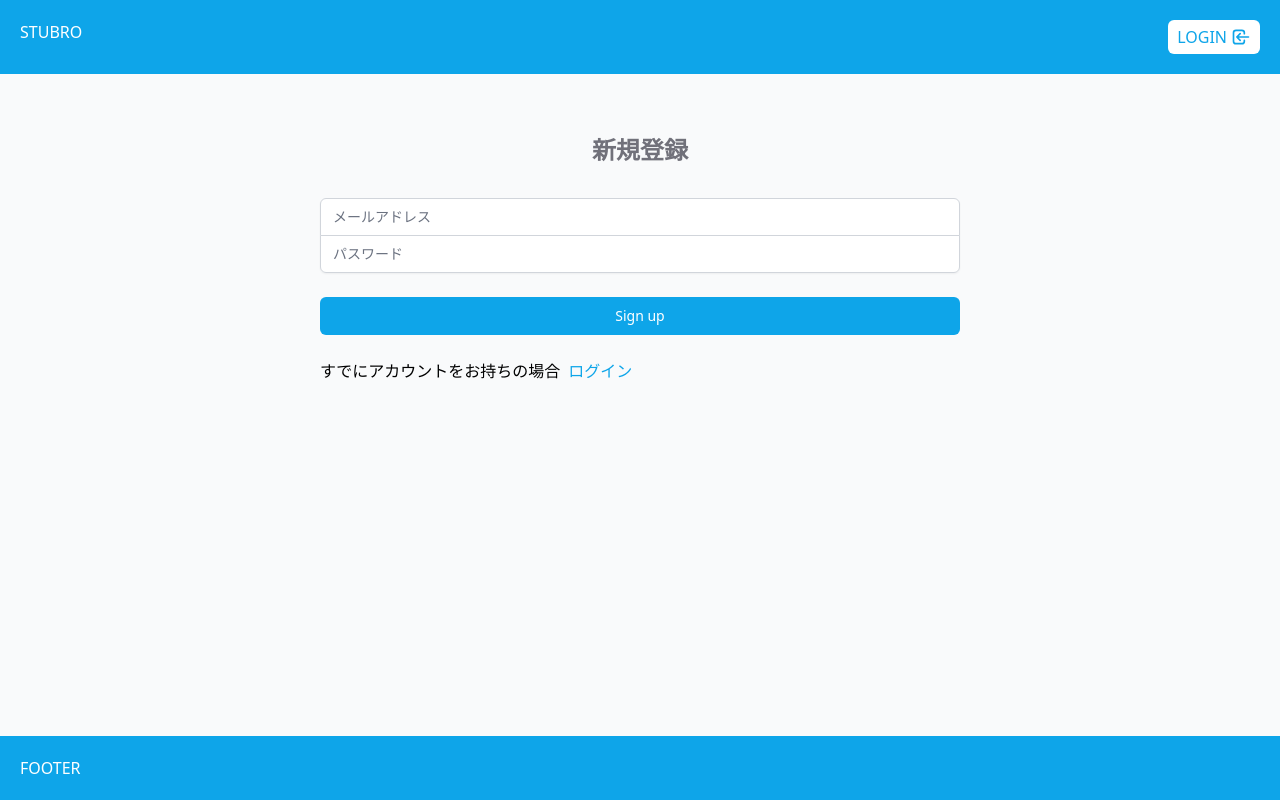
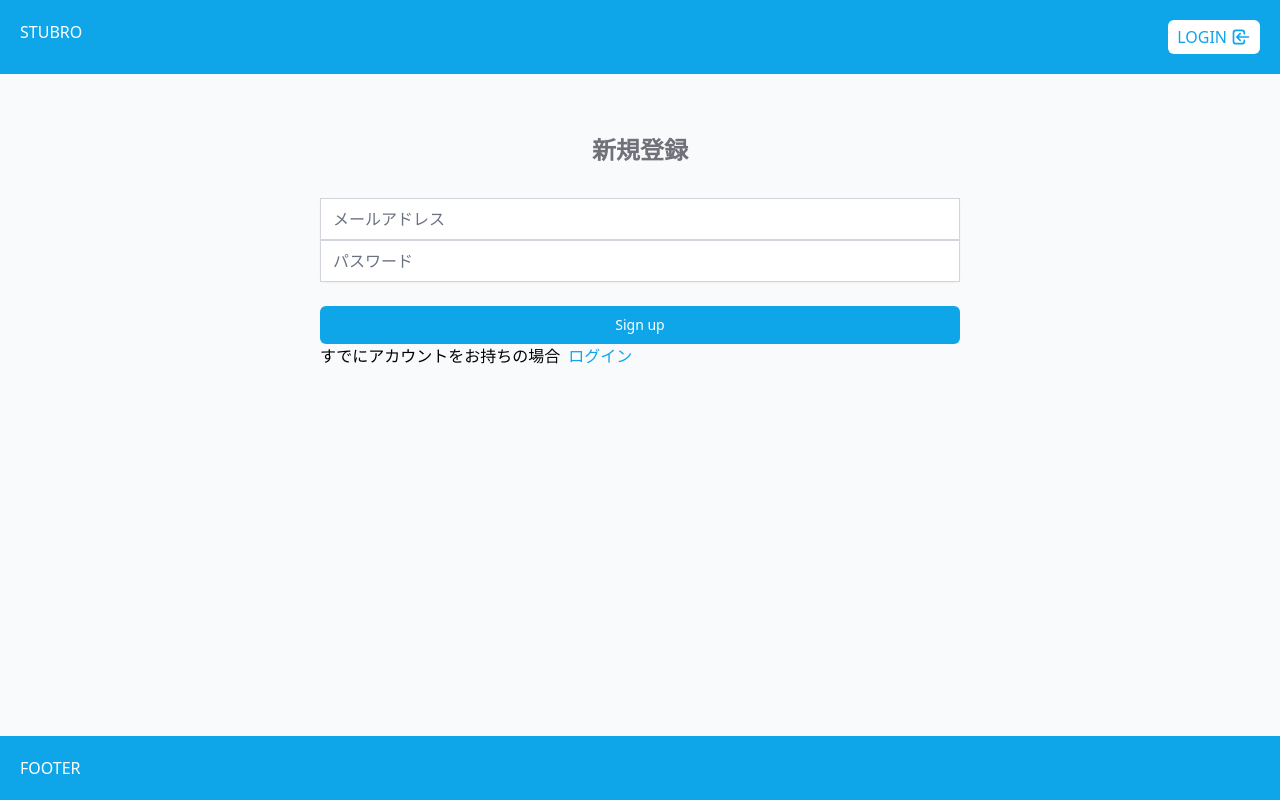
Before and after one commit to kazukitaninaka/stubro, a Next.js app in the folder app/: page /signup in a window 1280 px wide. Built offline with nearby package versions, Linux system fonts and the light colour scheme; no server answers.

Commit message:
include inputfields in custom hook useEntry

```diff
--- a/app/hooks/useEntry.tsx
+++ b/app/hooks/useEntry.tsx
@@ -90,5 +90,32 @@ export default function useEntry() {
       });
   }
 
-  return { setEmail, setPassword, isSigning, signup, login, loginViaGoogle };
+  const renderInputFields = () => (
+    <div className='rounded-md shadow-sm -space-y-px'>
+      <div>
+        <input
+          name='email'
+          type='email'
+          autoComplete='email'
+          required
+          className='appearance-none rounded-none relative block w-full px-3 py-2 border border-gray-300 placeholder-gray-500 text-gray-900 rounded-t-md focus:outline-none focus:ring-sky-500 focus:border-sky-500 focus:z-10 sm:text-sm'
+          placeholder='メールアドレス'
+          onChange={(e) => setEmail(e.target.value)}
+        />
+      </div>
+      <div>
+        <input
+          name='password'
+          type='password'
+          autoComplete='current-password'
+          required
+          className='appearance-none rounded-none relative block w-full px-3 py-2 border border-gray-300 placeholder-gray-500 text-gray-900 rounded-b-md focus:outline-none focus:ring-sky-500 focus:border-sky-500 focus:z-10 sm:text-sm'
+          placeholder='パスワード'
+          onChange={(e) => setPassword(e.target.value)}
+        />
+      </div>
+    </div>
+  );
+
+  return { renderInputFields, isSigning, signup, login, loginViaGoogle };
 }
--- a/app/pages/login/index.tsx
+++ b/app/pages/login/index.tsx
@@ -6,7 +6,7 @@ import ContainerSm from '../../components/ContainerSm';
 import useEntry from '../../hooks/useEntry';
 
 export default function SingIn() {
-  const { setEmail, setPassword, login, loginViaGoogle, isSigning } = useEntry();
+  const { renderInputFields, login, loginViaGoogle, isSigning } = useEntry();
 
   return (
     <ContainerSm>
@@ -14,31 +14,7 @@ export default function SingIn() {
 
       <form className='mt-8 space-y-6' action='#' method='POST' onSubmit={login}>
         <input type='hidden' name='remember' defaultValue='true' />
-        <div className='rounded-md shadow-sm -space-y-px'>
-          <div>
-            <input
-              name='email'
-              type='email'
-              autoComplete='email'
-              required
-              className='appearance-none rounded-none relative block w-full px-3 py-2 border border-gray-300 placeholder-gray-500 text-gray-900 rounded-t-md focus:outline-none focus:ring-sky-500 focus:border-sky-500 focus:z-10 sm:text-sm'
-              placeholder='Email address'
-              onChange={(e) => setEmail(e.target.value)}
-            />
-          </div>
-          <div>
-            <input
-              name='password'
-              type='password'
-              autoComplete='current-password'
-              required
-              className='appearance-none rounded-none relative block w-full px-3 py-2 border border-gray-300 placeholder-gray-500 text-gray-900 rounded-b-md focus:outline-none focus:ring-sky-500 focus:border-sky-500 focus:z-10 sm:text-sm'
-              placeholder='Password'
-              onChange={(e) => setPassword(e.target.value)}
-            />
-          </div>
-        </div>
-
+        {renderInputFields()}
         <div>
           <button
             type='submit'
--- a/app/pages/signup/index.tsx
+++ b/app/pages/signup/index.tsx
@@ -3,37 +3,13 @@ import ContainerSm from '../../components/ContainerSm';
 import useEntry from '../../hooks/useEntry';
 
 export default function SignUp() {
-  const { setEmail, setPassword, signup, isSigning } = useEntry();
+  const { renderInputFields, signup, isSigning } = useEntry();
   return (
     <ContainerSm>
       <h2 className='text-center text-2xl text-zinc-500 font-bold mt-10'>新規登録</h2>
       <form className='mt-8 space-y-6' action='#' method='POST' onSubmit={signup}>
         <input type='hidden' name='remember' defaultValue='true' />
-        <div className='rounded-md shadow-sm -space-y-px'>
-          <div>
-            <input
-              name='email'
-              type='email'
-              autoComplete='email'
-              required
-              className='appearance-none rounded-none relative block w-full px-3 py-2 border border-gray-300 placeholder-gray-500 text-gray-900 rounded-t-md focus:outline-none focus:ring-sky-500 focus:border-sky-500 focus:z-10 sm:text-sm'
-              placeholder='メールアドレス'
-              onChange={(e) => setEmail(e.target.value)}
-            />
-          </div>
-          <div>
-            <input
-              name='password'
-              type='password'
-              autoComplete='current-password'
-              required
-              className='appearance-none rounded-none relative block w-full px-3 py-2 border border-gray-300 placeholder-gray-500 text-gray-900 rounded-b-md focus:outline-none focus:ring-sky-500 focus:border-sky-500 focus:z-10 sm:text-sm'
-              placeholder='パスワード'
-              onChange={(e) => setPassword(e.target.value)}
-            />
-          </div>
-        </div>
-
+        {renderInputFields()}
         <div>
           <button
             type='submit'
@@ -43,13 +19,13 @@ export default function SignUp() {
             {isSigning ? 'Signing up...' : 'Sign up'}
           </button>
         </div>
-        <div>
-          すでにアカウントをお持ちの場合
-          <span className='text-sky-500 ml-2'>
-            <Link href='/login'>ログイン</Link>
-          </span>
-        </div>
       </form>
+      <div>
+        すでにアカウントをお持ちの場合
+        <span className='text-sky-500 ml-2'>
+          <Link href='/login'>ログイン</Link>
+        </span>
+      </div>
     </ContainerSm>
   );
 }
```
